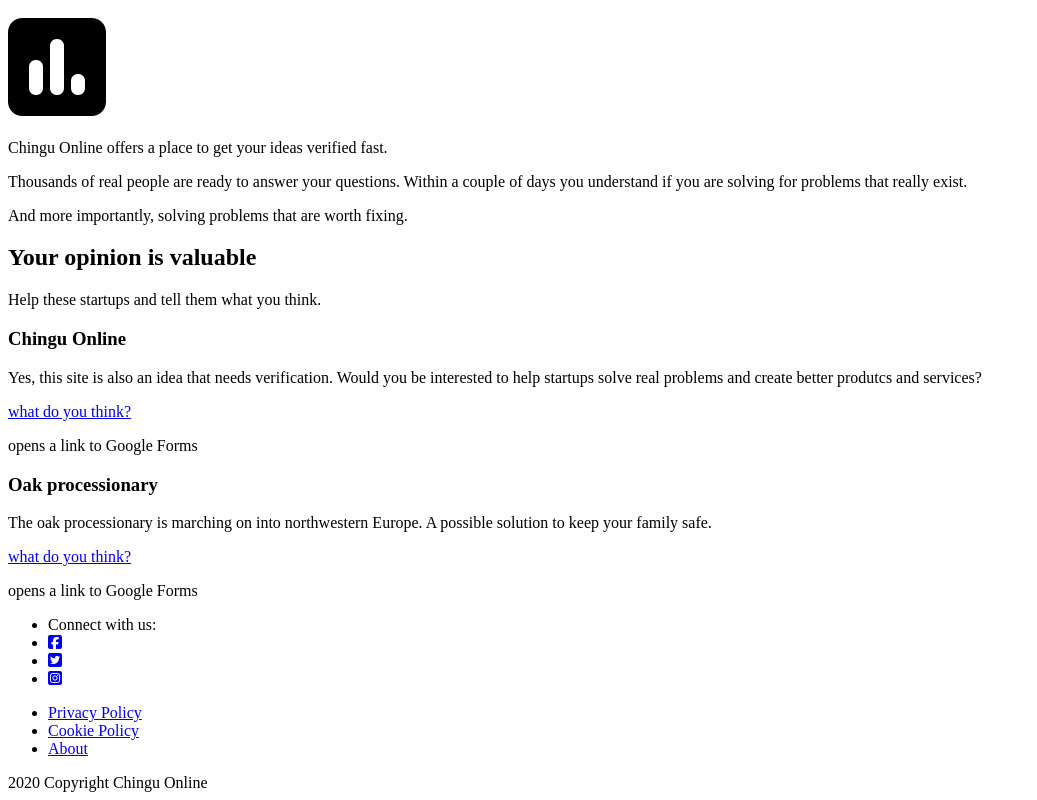
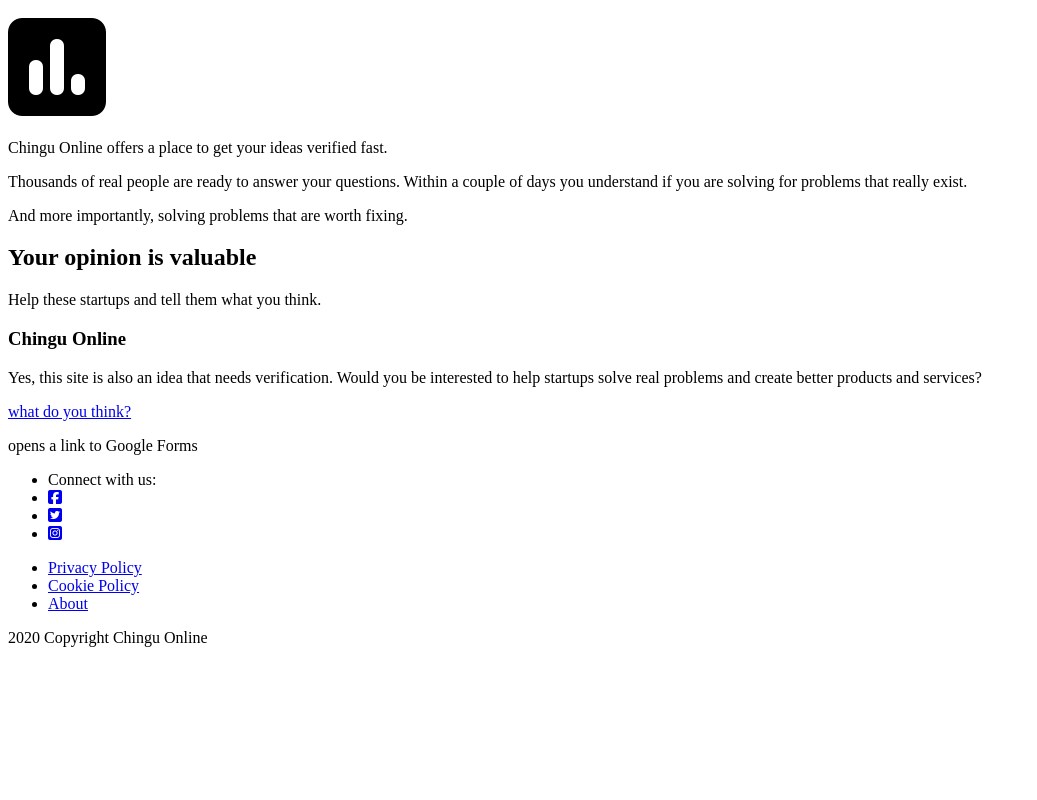
Before and after one commit to ChiefChingu/voorkids, a website: page app/index.html in a window 1280 px wide. Shown: the part 3091-3891 px from the top of the page, without its empty margins (0-1037 px from the left). After the commit the page ends 3746 px from the top, so only its background shows below. Drawn offline with Linux system fonts and the light colour scheme.

Commit message:
Added survey link

```diff
--- a/app/index.html
+++ b/app/index.html
@@ -77,16 +77,16 @@
       <p>Help these startups and tell them what you think.</p>
         <div class="survey-card">
           <h3>Chingu Online</h3>
-          <p class="survey-card__content">Yes, this site is also an idea that needs verification. Would you be interested to help startups solve real problems and create better produtcs and services?</p>
-          <a class="survey-card-btn" href="#">what do you think?</a>
+          <p class="survey-card__content">Yes, this site is also an idea that needs verification. Would you be interested to help startups solve real problems and create better products and services?</p>
+          <a class="survey-card-btn" href="https://docs.google.com/forms/d/e/1FAIpQLSd3xwl7eVHYUDVBEWQxVbk5kuAmmszCgChSrwKSFTAW6C9aVA/viewform?usp=sf_link">what do you think?</a>
           <p class="survey-card__note">opens a link to Google Forms</p>
         </div>
-        <div class="survey-card">
+        <!-- <div class="survey-card">
           <h3>Oak processionary</h3>
           <p>The oak processionary is marching on into northwestern Europe. A possible solution to keep your family safe.</p>
           <a class="survey-card-btn" href="#">what do you think?</a>
           <p class="survey-card__note">opens a link to Google Forms</p>
-        </div>
+        </div>      -->
     </section>
   </main>
   <footer class="site-footer">
```
